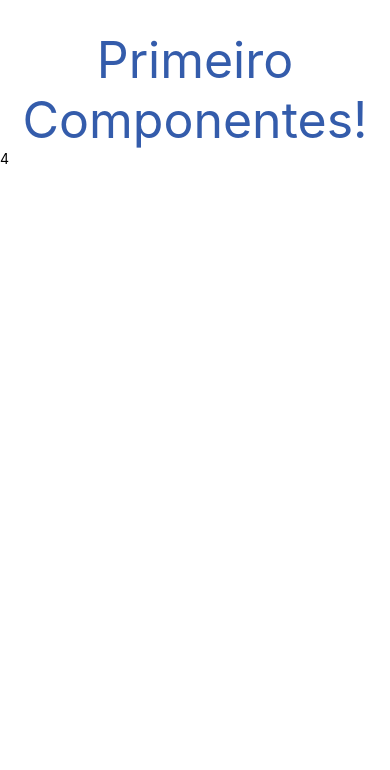
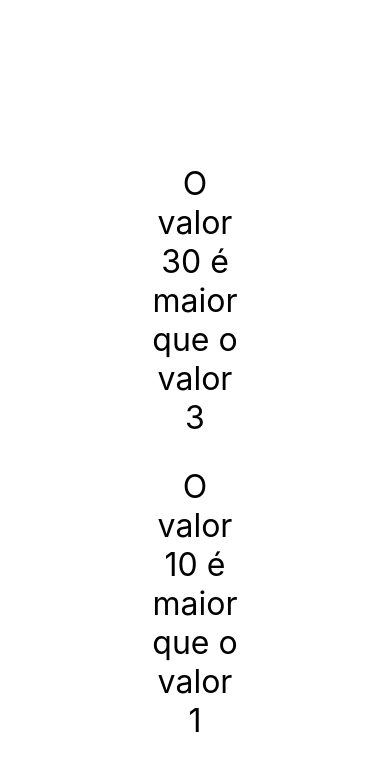
Before and after one commit to lucasgabrielmoura/mobile-estudos, a React Native app in the folder estudos-expo-react/: screen / in a window 390 px wide. Shown: the top 770 px of the page. Built offline with nearby package versions, Linux system fonts and the light colour scheme.

Commit message:
props-style-global-interfaces

```diff
--- a/estudos-expo-react/App.tsx
+++ b/estudos-expo-react/App.tsx
@@ -1,12 +1,24 @@
-import React from "react";
+import React, { useEffect } from "react";
 import { View, StyleSheet, StatusBar} from "react-native";
-import Primeiro from "./src/components/Primeiro";
+
+/* import Primeiro from "./src/components/Primeiro";
+import CompDefault ,{ Comp2, Comp3 } from "./src/components/Multi"; //puxando como item específico e o default  */
+import MinMax from "./src/components/MinMax";
 
 export default function App(){
 
+  /* useEffect(()=>{
+    StatusBar.setBackgroundColor("#345cab")
+  },[]) */
+
   return(
     <View style={styles.container}>
-      <Primeiro/>
+      {/* <Primeiro/>
+      <CompDefault />
+      <Comp3 />
+      <Comp2 /> */}
+      <MinMax min={3} max={30} />
+      <MinMax min={1} max={10} />
     </View>
   )
 }
@@ -14,5 +26,10 @@ export default function App(){
 const styles = StyleSheet.create({
   container:{
       marginTop: StatusBar.currentHeight? StatusBar.currentHeight:30,
+      paddingLeft: 150,
+      paddingRight: 150,
+      flex: 1,
+      justifyContent: "center",
+      alignItems: "center",
   },
 })
--- /dev/null
+++ b/estudos-expo-react/src/components/MinMax.tsx
@@ -0,0 +1,14 @@
+import React from "react";
+import { Text } from "react-native";
+import estilo from "../styles/estilo";
+
+interface valoresprop{
+    min: number;
+    max: number;
+}
+
+export default function MinMax(props:valoresprop){
+    return(
+        <Text style={estilo.global}>O valor {props.max} é maior que o valor {props.min}</Text>
+    )
+}
--- /dev/null
+++ b/estudos-expo-react/src/components/Multi.tsx
@@ -0,0 +1,24 @@
+import React from "react";
+import { Text } from "react-native";
+import estiloGlobal from "../styles/estilo";
+
+export default function Comp1() {
+    return(
+        <Text style={estiloGlobal.global}>Comp #01</Text>
+    )
+}
+
+export function Comp2() {
+    return(
+        <Text style={estiloGlobal.global}>Comp #02</Text>
+    )
+}
+
+export function Comp3() {
+    return(
+        <Text style={estiloGlobal.global}>Comp #03</Text>
+    )
+}
+
+
+//export {Comp1, Comp2} UMA OPÇÃO
--- a/estudos-expo-react/src/components/Primeiro.tsx
+++ b/estudos-expo-react/src/components/Primeiro.tsx
@@ -1,21 +1,15 @@
 import React from "react"
 import { View, Text, StyleSheet, StatusBar } from "react-native";
+
+import estiloGlobal from "../styles/estilo";
 
 
 
 export default function Primeiro(){
+    console.warn("Olá!")
     return(
         <View>
-            <Text style={styles.titulo}>Primeiro Componentes!</Text>
-            <Text>{1+3}</Text>
+            <Text style={estiloGlobal.global}>Primeiro Componentes!</Text>
         </View>
     )
 }
-
-const styles = StyleSheet.create({
-    titulo:{
-        fontSize: 50,
-        textAlign: 'center',
-        color: '#345cab',
-    },
-})
--- /dev/null
+++ b/estudos-expo-react/src/styles/estilo.tsx
@@ -0,0 +1,9 @@
+import { StyleSheet } from "react-native";
+
+export default StyleSheet.create({
+    global:{
+        fontSize: 32,
+        textAlign: "center",
+        paddingTop: 30,
+    }
+})
```
